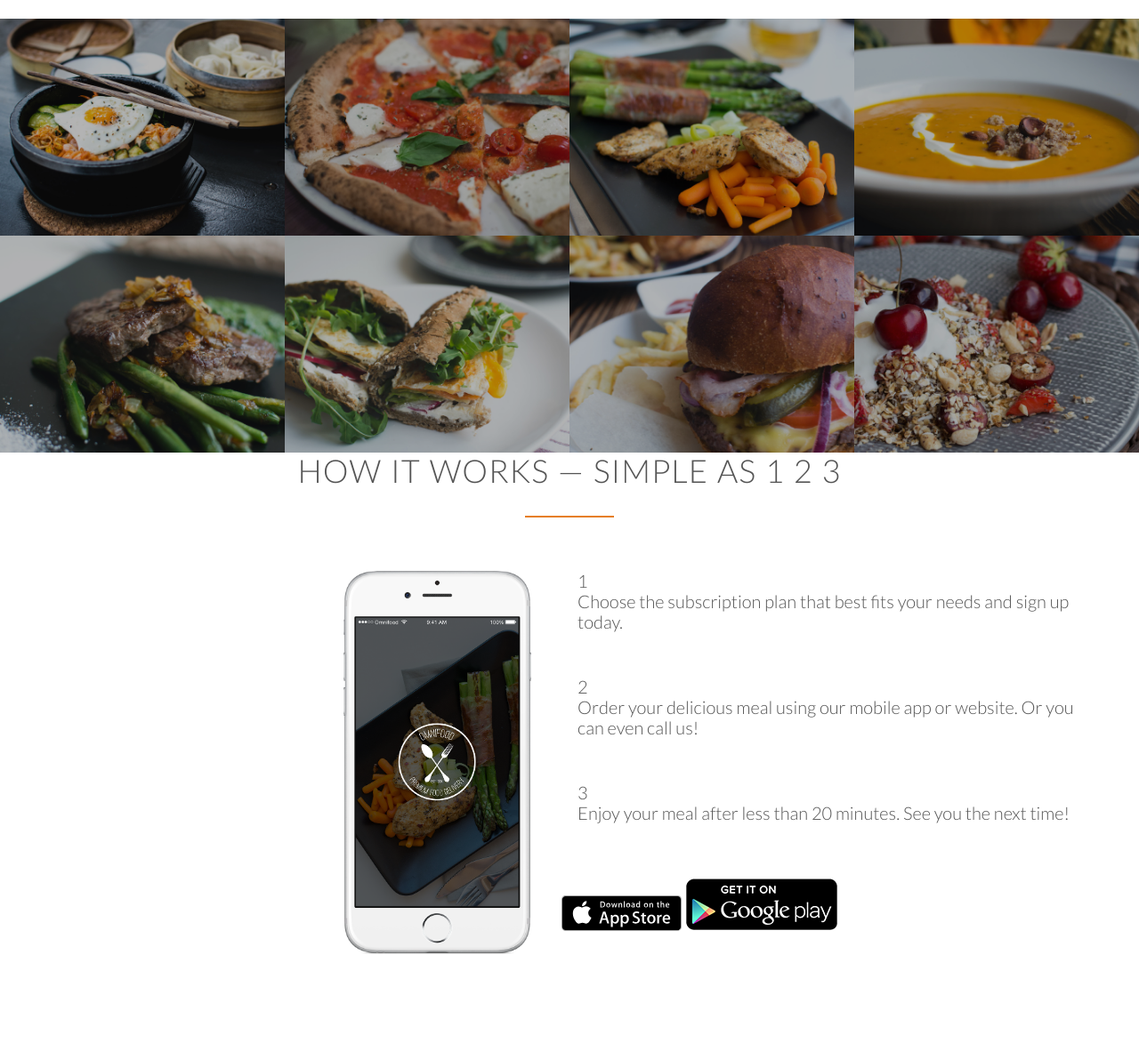
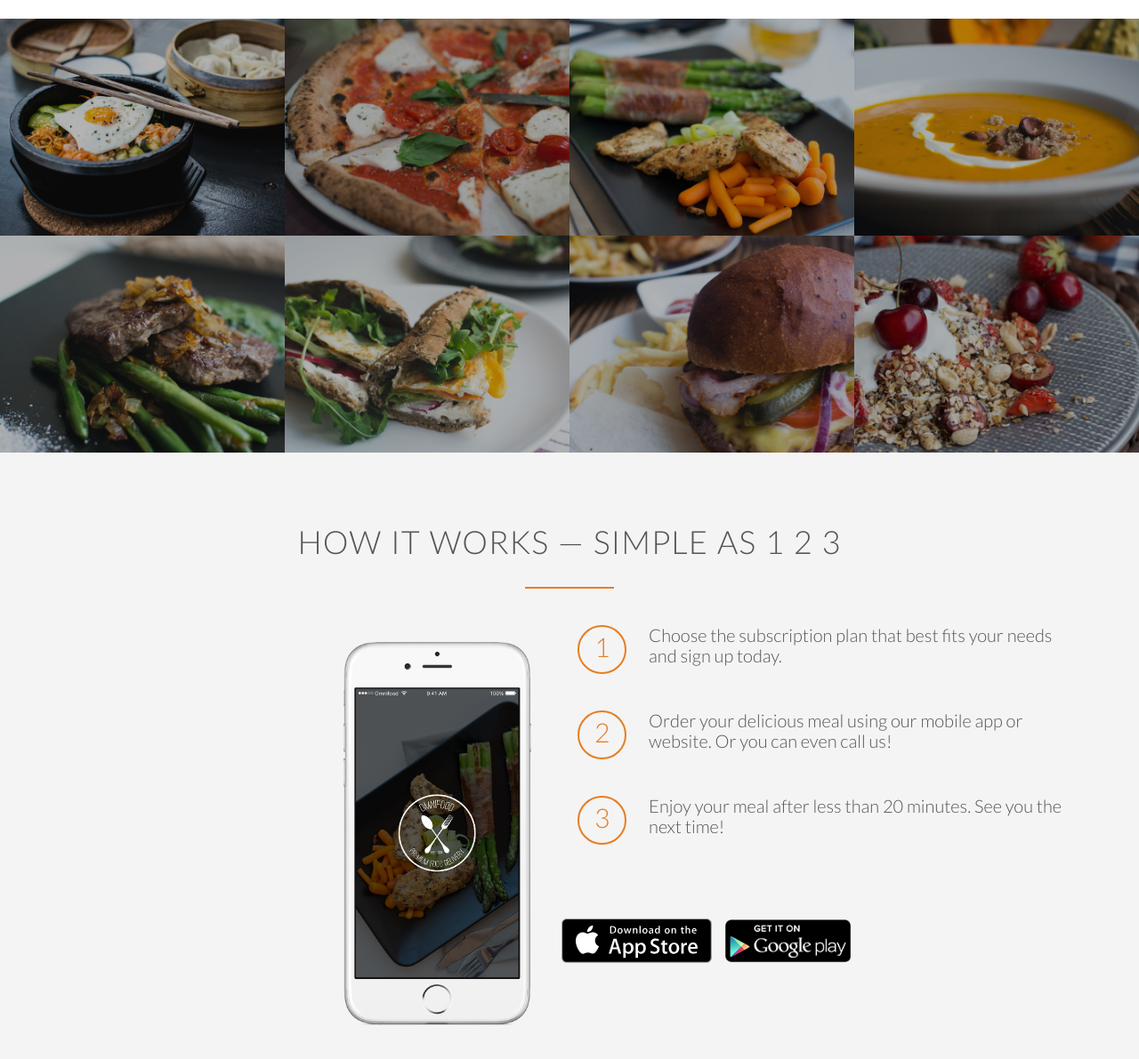
Before and after one commit to udaymondal/Killer-Foods_tempRes, a plain HTML site: page index.html in a window 1280 px wide. Shown: the part 1550-2741 px from the top of the page at 89% size. Before the commit the page ends 2719 px from the top, so only its background shows below. Drawn offline with Linux system fonts and the light colour scheme; files whose address does not match are found by name.

Commit message:
app details added

```diff
--- a/index.html
+++ b/index.html
@@ -67,7 +67,7 @@
     </section>
 
     <section class="section-meals">
-        <ul class="meals-showcase">
+        <ul class="meals-showcase clearfix">
             <li>
                 <figure class="meal-photo">
                     <img src="./resources/img/1.jpg" alt="">
@@ -89,7 +89,7 @@
                 </figure>
             </li>
         </ul>
-        <ul class="meals-showcase">
+        <ul class="meals-showcase clearfix">
             <li>
                 <figure class="meal-photo">
                     <img src="./resources/img/5.jpg" alt="">
--- a/resources/css/style.css
+++ b/resources/css/style.css
@@ -70,6 +70,15 @@ h2:after{
     display: block;
     color: #e67e22;
     margin-bottom: 10px;
+}
+
+.clearfix{ zoom: 1 }
+.clearfix:after {
+    content: '.';
+    clear: both;
+    display: block;
+    height: 0;
+    visibility: hidden;
 }
 
 /* ------------------------------------------------------- */
@@ -206,17 +215,20 @@ header{
 /* ------------------------------------------------------- */
 /* How it works */
 /* ------------------------------------------------------- */
-.steps-box{
-    margin-top: 30px;
+
+.section-steps{
+    background-color: #f4f4f4;
 }
 
 .steps-box:first-child{
     text-align: right;
     padding-right: 3%;
+    margin-top: 30px;
 }
 
 .steps-box:last-child{
     padding-left: 3%;
+    margin-top: 70px;
 }
 .app-screen{
     width: 40%;
@@ -225,3 +237,26 @@ header{
 .works-step{
     margin-bottom: 50px;
 }
+.works-step:last-of-type{
+    margin-bottom: 80px;
+}
+.works-step div{
+    color: #e67e22;
+    border: 2px solid #e67e22;
+    display: inline-block;
+    border-radius: 50%;
+    height: 55px;
+    width: 55px;
+    text-align: center;
+    padding: 5px;
+    float: left;
+    font-size: 150%;
+    margin-right:25px;
+
+}
+
+.btn-app img{
+    height: 50px;
+    width: auto;
+    margin-right: 10px;
+}
```
